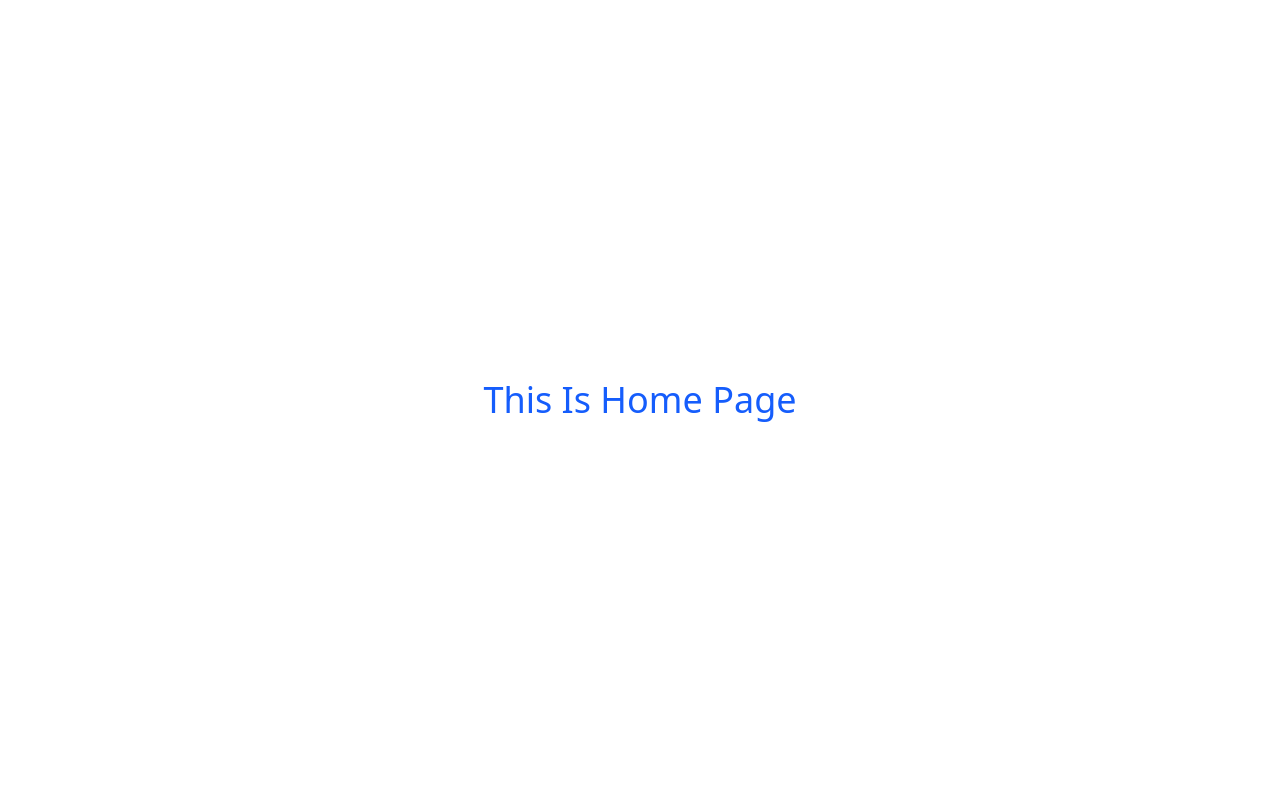
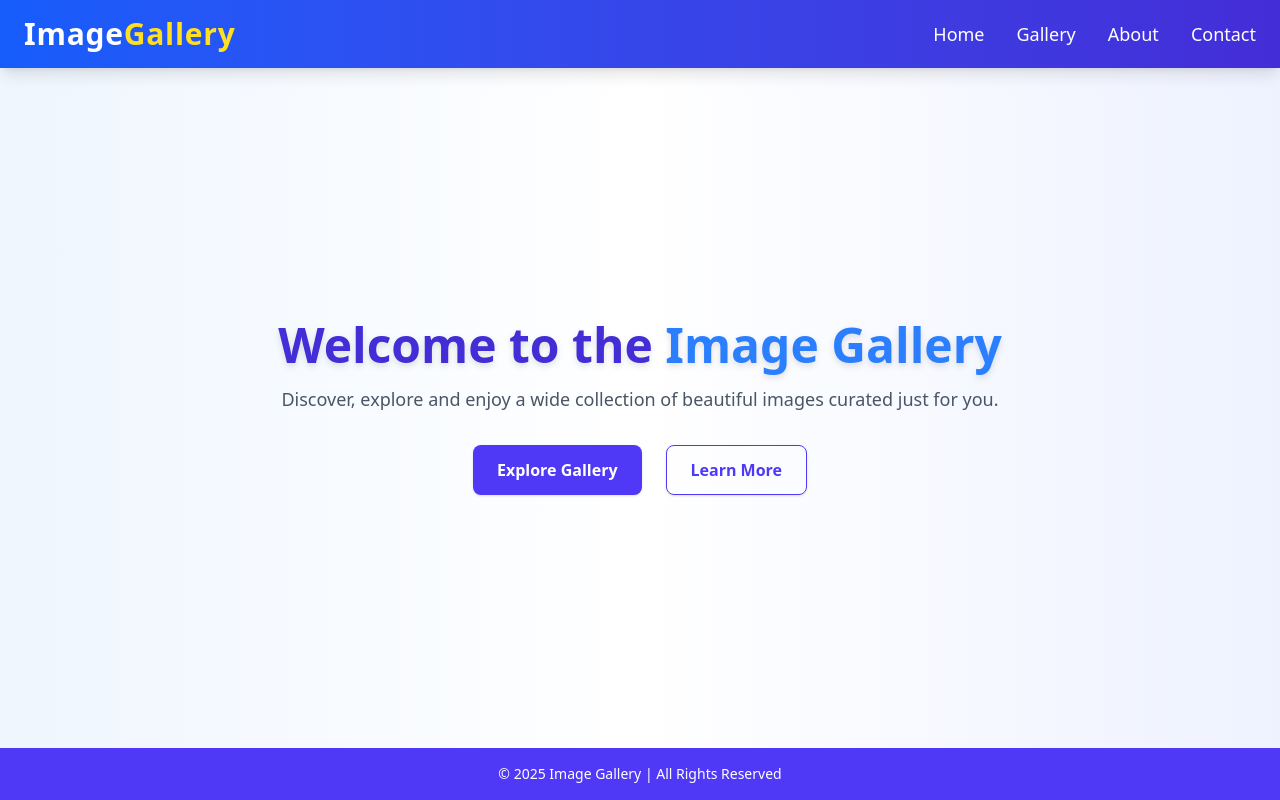
Before and after one commit to siddikur-dev/image-gallery, a Next.js app: page / in a window 1280 px wide. Built offline with nearby package versions, Linux system fonts and the light colour scheme.

Commit message:
ui designed done

```diff
--- /dev/null
+++ b/src/Components/Navber.tsx
@@ -0,0 +1,105 @@
+"use client";
+import Link from "next/link";
+import React, { useState } from "react";
+import { Menu, X } from "lucide-react"; // icon package (lucide-react)
+
+const Navber = () => {
+  const [open, setOpen] = useState(false);
+
+  return (
+    <div className="bg-gradient-to-r from-blue-600 to-indigo-700 shadow-lg sticky top-0 z-50">
+      <div className="max-w-7xl mx-auto flex justify-between items-center px-6 py-4">
+        {/* Logo */}
+        <Link
+          href={"/"}
+          className="text-white text-3xl font-extrabold tracking-wide hover:text-blue-200 transition"
+        >
+          Image<span className="text-yellow-300">Gallery</span>
+        </Link>
+
+        {/* Desktop Menu */}
+        <div className="hidden md:flex gap-8 text-lg font-medium">
+          <Link
+            href={"/"}
+            className="text-white hover:text-yellow-300 transition"
+          >
+            Home
+          </Link>
+          <Link
+            href={"/gallery"}
+            className="text-white hover:text-yellow-300 transition"
+          >
+            Gallery
+          </Link>
+          <Link
+            href={"/about"}
+            className="text-white hover:text-yellow-300 transition"
+          >
+            About
+          </Link>
+          <Link
+            href={"/contact"}
+            className="text-white hover:text-yellow-300 transition"
+          >
+            Contact
+          </Link>
+        </div>
+
+        {/* Mobile Menu Button */}
+        <button
+          onClick={() => setOpen(!open)}
+          className="md:hidden text-white focus:outline-none"
+        >
+          {open ? <X size={28} /> : <Menu size={28} />}
+        </button>
+      </div>
+
+      {/* Mobile Dropdown Menu */}
+      {open && (
+        <div className="md:hidden bg-indigo-800 px-6 py-4 flex flex-col gap-4 text-lg font-medium">
+          <Link
+            href={"/"}
+            className="text-white hover:text-yellow-300 transition"
+            onClick={() => setOpen(false)}
+          >
+            Home
+          </Link>
+          <Link
+            href={"/gallery"}
+            className="text-white hover:text-yellow-300 transition"
+            onClick={() => setOpen(false)}
+          >
+            Gallery
+          </Link>
+          <Link
+            href={"/about"}
+            className="text-white hover:text-yellow-300 transition"
+            onClick={() => setOpen(false)}
+          >
+            About
+          </Link>
+          <Link
+            href={"/contact"}
+            className="text-white hover:text-yellow-300 transition"
+            onClick={() => setOpen(false)}
+          >
+            Contact
+          </Link>
+        </div>
+      )}
+    </div>
+  );
+};
+
+export default Navber;
+
+const navItem = [
+  {
+    label: "Photo",
+    url: "/?category=photo",
+  },
+  {
+    label: "Vector",
+    url: "/?category=vector",
+  },
+];
--- a/src/app/page.tsx
+++ b/src/app/page.tsx
@@ -1,9 +1,39 @@
+import Navber from "@/Components/Navber";
 import React from "react";
 
 const page = () => {
   return (
-    <div className=" flex justify-center items-center h-screen">
-      <h2 className="text-blue-600 text-4xl">This Is Home Page </h2>
+    <div className="min-h-screen flex flex-col bg-gradient-to-r from-blue-50 via-white to-indigo-50">
+      {/* Navbar */}
+      <Navber />
+
+      {/* Hero Section */}
+      <div className="flex-grow flex justify-center items-center">
+        <div className="max-w-4xl mx-auto text-center px-6">
+          <h1 className="text-5xl font-extrabold text-indigo-700 mb-4 drop-shadow-md">
+            Welcome to the <span className="text-blue-500">Image Gallery</span>
+          </h1>
+          <p className="text-lg text-gray-600 mb-8">
+            Discover, explore and enjoy a wide collection of beautiful images
+            curated just for you.
+          </p>
+
+          {/* Button Group */}
+          <div className="flex justify-center gap-6">
+            <button className="bg-indigo-600 text-white px-6 py-3 rounded-lg font-semibold shadow hover:bg-indigo-700 transition cursor-pointer">
+              Explore Gallery
+            </button>
+            <button className="border border-indigo-600 text-indigo-600 px-6 py-3 rounded-lg font-semibold shadow hover:bg-indigo-50 transition cursor-pointer">
+              Learn More
+            </button>
+          </div>
+        </div>
+      </div>
+
+      {/* Footer */}
+      <footer className="bg-indigo-600 py-4 text-center text-sm text-white">
+        © {new Date().getFullYear()} Image Gallery | All Rights Reserved
+      </footer>
     </div>
   );
 };
```
Also changed, not shown: package.json (+7 -6 lines), 1 other file (tests, documents, lock files or other folders).
